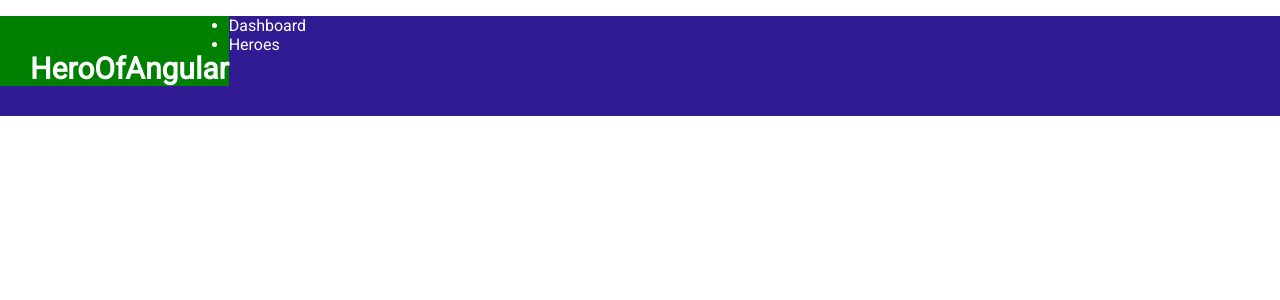
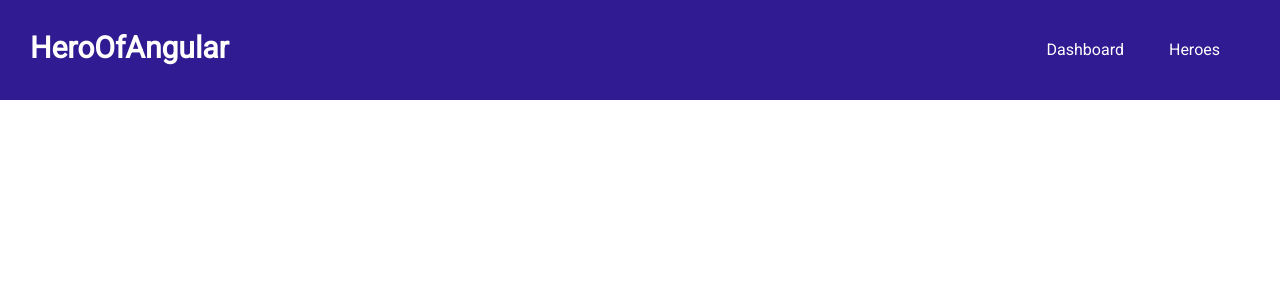
Before and after one commit to ramantehlan/HeroOfAngular, an Angular app: page / in a window 1280 px wide. Shown: the top 300 px of the page. Built offline with nearby package versions, Linux system fonts and the light colour scheme.

Commit message:
Top Style added

```diff
--- a/src/app/top/top.component.scss
+++ b/src/app/top/top.component.scss
@@ -3,17 +3,37 @@
 //
 @import '../../style/_base.scss';
 
+//
+// Variables
+//
+$padding-gap: 30px;
+$menu-height: 40px;
+
+
+//
+// Main style
+//
 .top{
     @extend %primary;
+    @extend %list-menu;
+
     height: $top-height;
 
     h1{
-        margin:0px;
-        padding:{
-            top:($top-height - $h1)/2;
-            left:30px;
+        float: left;
+
+        margin:{
+            top:($top-height - $h1)/2 - 5;
+            left:$padding-gap;
         }
-        float: left;
-        background-color:green;
+    }
+
+    .top-menu{
+        float: right;
+        margin:{
+            top: ($top-height - $menu-height)/2;
+            right:$padding-gap;
+        }
+
     }
 }
```
